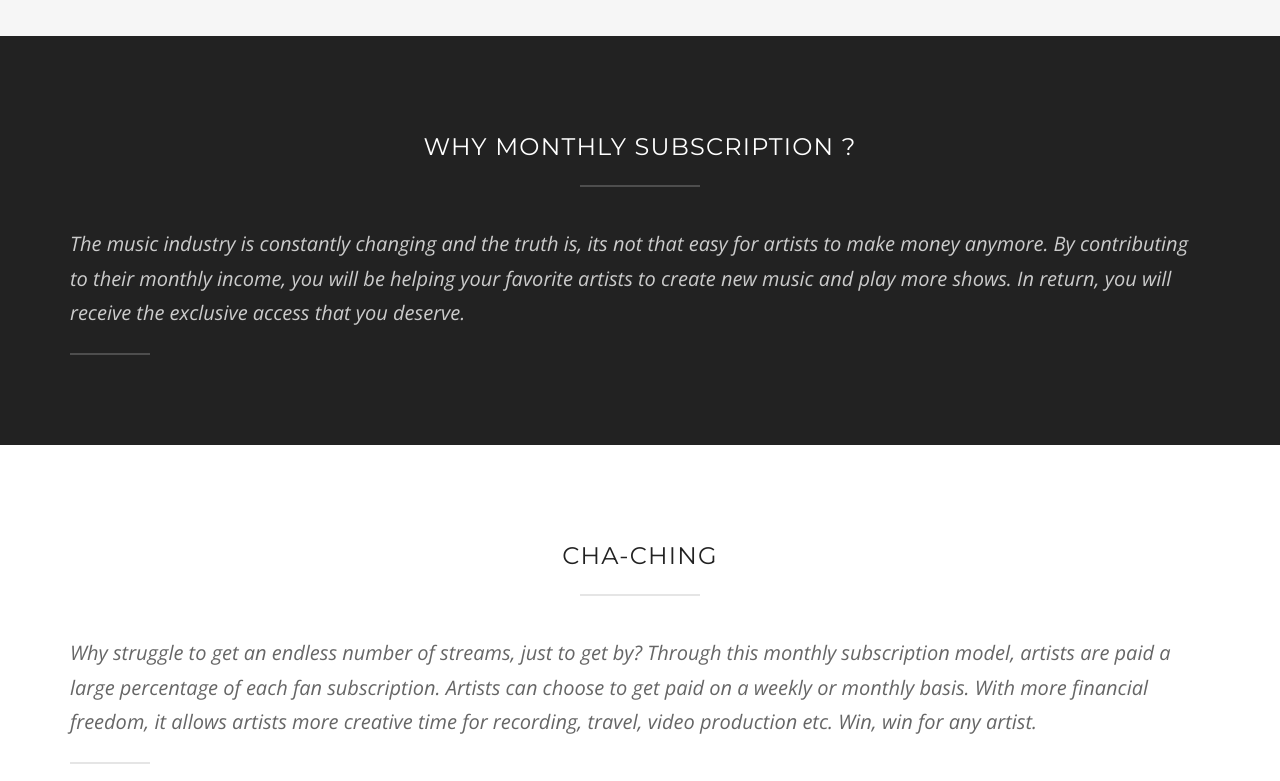
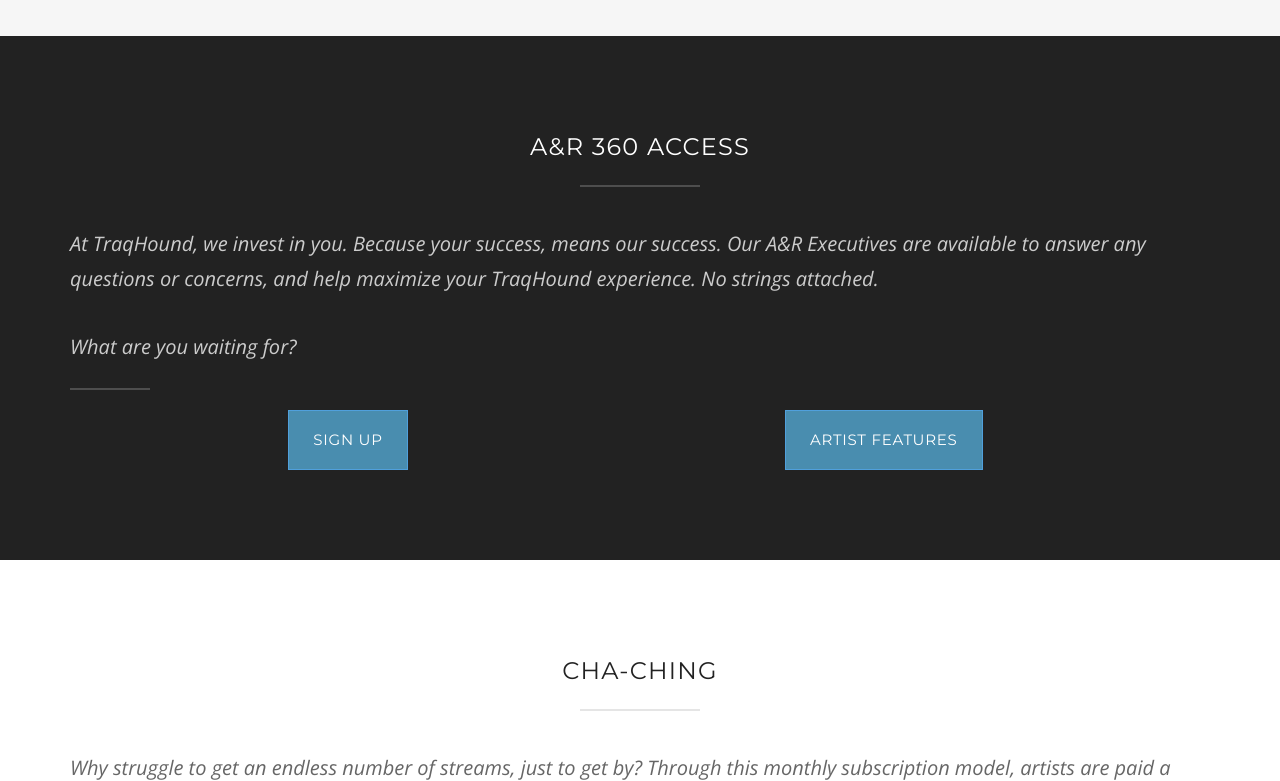
Before and after one commit to kanwarujjaval/kamil, a website: page views/index.html in a window 1280 px wide. Shown: the part 1240-2021 px from the top of the page. Drawn offline with nearby package versions, Linux system fonts and the light colour scheme; files that its build step writes are made by us from their sources; files whose address does not match are found by name.

Commit message:
another text update,

```diff
--- a/views/index.html
+++ b/views/index.html
@@ -162,13 +162,22 @@
         <div class="container">
 
             <h2 class="section-heading text-center">
-                Why Monthly Subscription ?
+                A&R 360 Access
             </h2>
 
             <p class="lead">
-                The music industry is constantly changing and the truth is, its not that easy for artists to make money anymore. By contributing to their monthly income, you will be helping your favorite artists to create new music and play more shows. In return, you will receive the exclusive access that you deserve.
+                At TraqHound, we invest in you. Because your success, means our success. Our A&R Executives are available to answer any questions or concerns, and help maximize your TraqHound experience. No strings attached.
+
+                <br/><br/>What are you waiting for?
             </p>
-
+            <div class="row">
+                <div class="col-md-4 col-md-offset-1">
+                    <div class="closing-buttons" data-animation="tada"><a href="#artistsign" class="anchor-link btn btn-lg btn-primary">Sign Up</a></div>
+                </div>
+                <div class="col-md-5 col-md-offset-1">
+                    <div class="closing-buttons" data-animation="tada"><a href="#artistfeatures" class="anchor-link btn btn-lg btn-primary">Artist Features</a></div>
+                </div>
+            </div>
         </div>
 
     </section>
```
